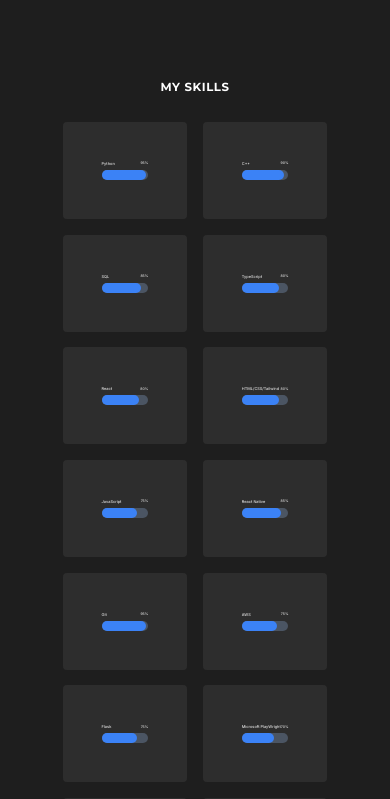
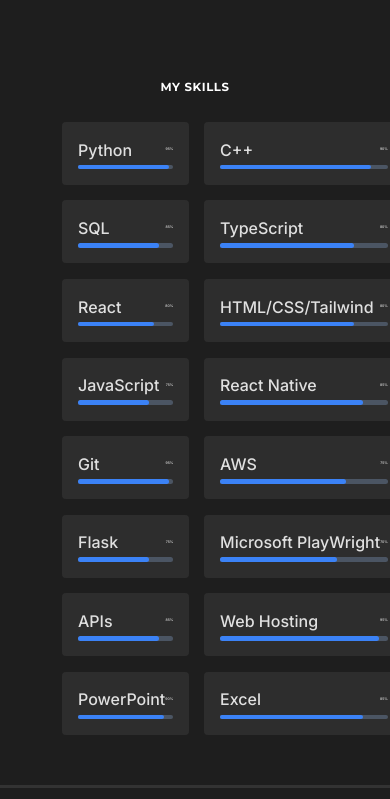
Before and after one commit to calebjlee/personal-website, a Next.js app: page / in a window 390 px wide. Shown: the part 1960-2759 px from the top of the page. Built offline with nearby package versions, Linux system fonts and the light colour scheme.

Commit message:
mobile ui update

```diff
--- a/styles/Home.module.css
+++ b/styles/Home.module.css
@@ -219,7 +219,7 @@
 }
 
 .skillName {
-  font-size: 1vw;
+  font-size: 0.8vw + 0.2vh;
   font-weight: 500;
   white-space: nowrap;
 }
@@ -233,12 +233,12 @@
 .skillBarBackground {
   background-color: #4b5563;
   border-radius: 9999px;
-  height: 1.2vh;
+  height: 1.2vw;
 }
 
 .skillBar {
   background-color: #3b82f6;
-  height: 1.2vh;
+  height: 1.2vw;
   border-radius: 9999px;
 }
 
@@ -357,7 +357,7 @@
 
   .skillCard {
     width: 100%; /* Make cards take full width of the grid column */
-    padding: 10vw; /* Adjust padding for better content alignment */
+    padding: 4vw; /* Adjust padding for better content alignment */
     box-sizing: border-box; /* Ensure padding is included within width */
   }
 
--- a/styles/header.module.css
+++ b/styles/header.module.css
@@ -12,8 +12,8 @@
 }
 
 .logo {
-  width: 5vw; /* Scale width to viewport width */
-  height: 5vw; /* Scale height to viewport width */
+  width: 5vw + 0.2vh; /* Scale width to viewport width */
+  height: 5vw + 0.2vh; /* Scale height to viewport width */
   object-fit: cover;
   border-radius: 50%;
 }
@@ -30,7 +30,7 @@
   text-decoration: none;
   padding: 0.5vw 1vw; /* Scale padding to viewport width */
   font-weight: bold;
-  font-size: 1.2vw + 0.1vh;
+  font-size: 1.2vw + 0.05vh;
 }
 
 .navLink:hover {
```
